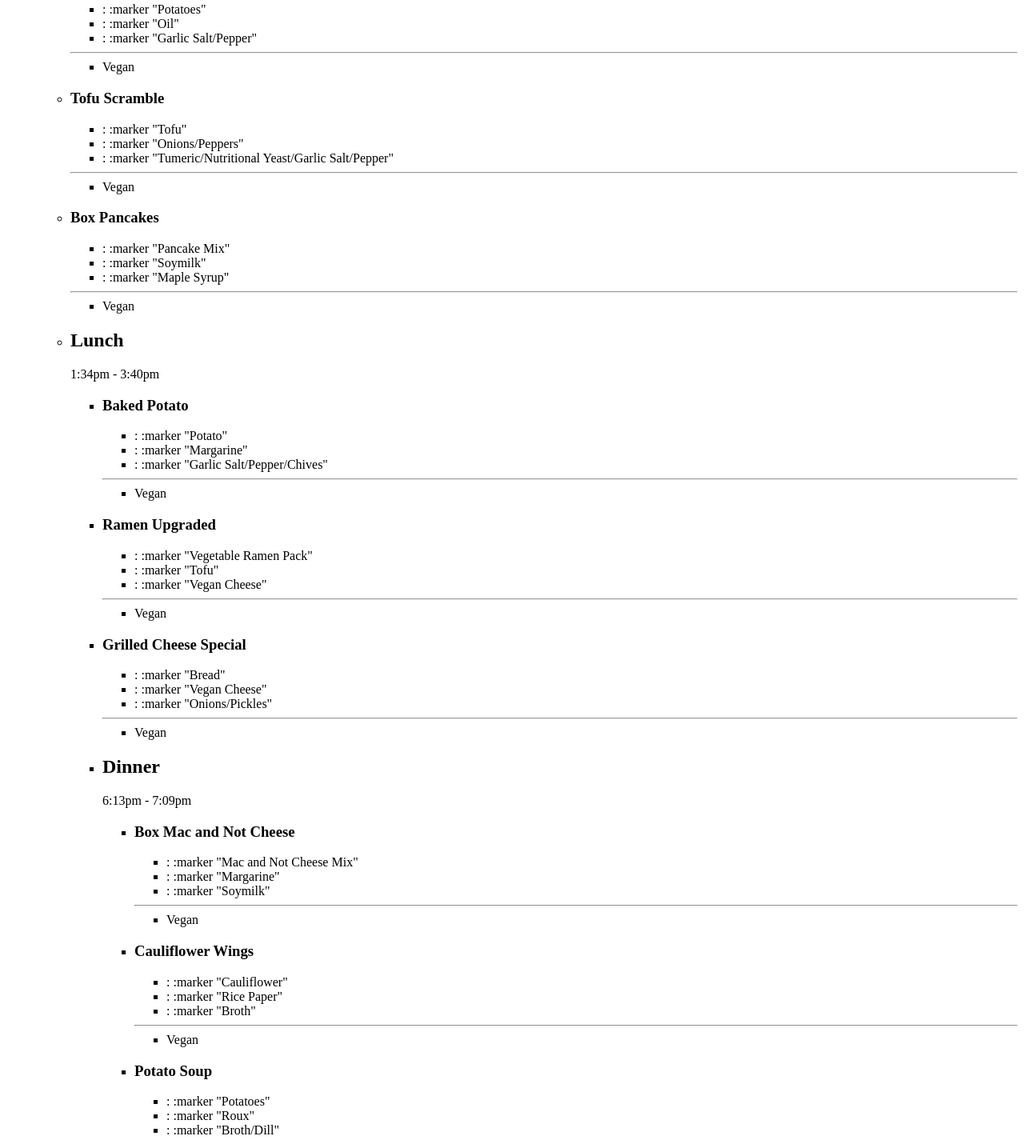
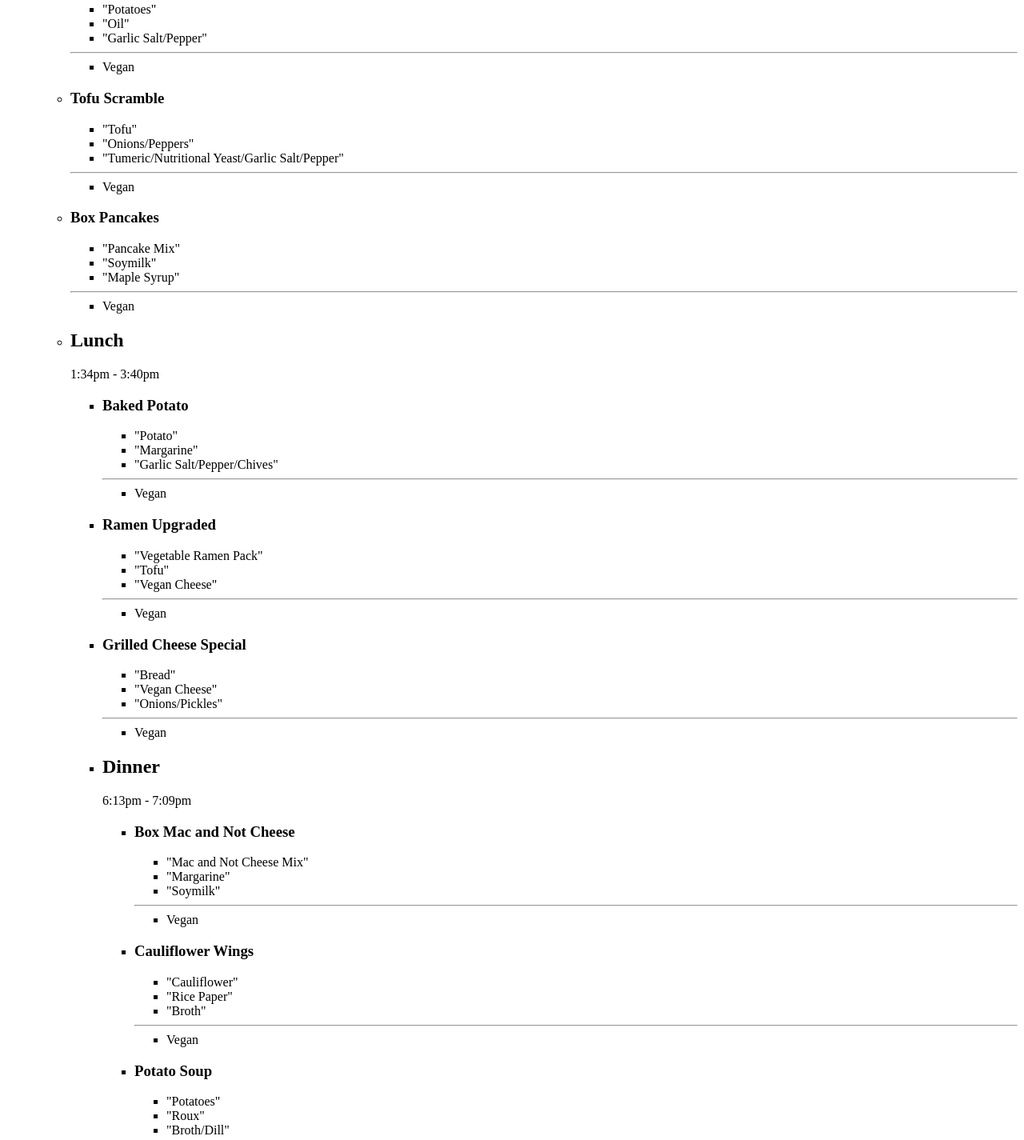
Before and after one commit to Nae1437/warmup-inline-block, a plain HTML site: page index.html in a window 1280 px wide. Shown: the part 201-1626 px from the top of the page at 80% size. Drawn offline with Linux system fonts and the light colour scheme.

Commit message:
confusion

```diff
--- a/index.html
+++ b/index.html
@@ -23,17 +23,14 @@
         <h3 class="dish-name">Diced Potatoes</h3>
         <ul class="ingredients">
         <li>
-            : :marker
             "Potatoes"
         </li>
 
         <li>
-            : :marker
             "Oil"
         </li>
 
         <li>
-            : :marker
             "Garlic Salt/Pepper"
         </li>
         </ul>
@@ -47,17 +44,14 @@
         <h3 class="dish-name">Tofu Scramble</h3>
         <ul class="ingredients">
         <li>
-            : :marker
             "Tofu"
         </li>
 
         <li>
-            : :marker
             "Onions/Peppers"
         </li>
 
         <li>
-            : :marker
             "Tumeric/Nutritional Yeast/Garlic Salt/Pepper"
         </li>
         </ul>
@@ -72,17 +66,14 @@
         <h3 class="dish-name">Box Pancakes </h3>
         <ul class="ingredients">
         <li>
-            : :marker
             "Pancake Mix"
         </li>
 
         <li>
-            : :marker
             "Soymilk"
         </li>
 
         <li>
-            : :marker
             "Maple Syrup"
         </li>
         </ul>
@@ -105,17 +96,14 @@
         <h3 class="dish-name">Baked Potato</h3>
         <ul class="ingredients">
         <li>
-            : :marker
             "Potato"
         </li>
 
         <li>
-            : :marker
             "Margarine"
         </li>
 
         <li>
-            : :marker
             "Garlic Salt/Pepper/Chives"
         </li>
         </ul>
@@ -129,17 +117,14 @@
         <h3 class="dish-name">Ramen Upgraded</h3>
         <ul class="ingredients">
         <li>
-            : :marker
             "Vegetable Ramen Pack"
         </li>
 
         <li>
-            : :marker
             "Tofu"
         </li>
 
         <li>
-            : :marker
             "Vegan Cheese"
         </li>
         </ul>
@@ -154,17 +139,14 @@
         <h3 class="dish-name">Grilled Cheese Special </h3>
         <ul class="ingredients">
         <li>
-            : :marker
             "Bread"
         </li>
 
         <li>
-            : :marker
             "Vegan Cheese"
         </li>
 
         <li>
-            : :marker
             "Onions/Pickles"
         </li>
         </ul>
@@ -187,17 +169,14 @@
         <h3 class="dish-name">Box Mac and Not Cheese</h3>
         <ul class="ingredients">
         <li>
-            : :marker
             "Mac and Not Cheese Mix"
         </li>
 
         <li>
-            : :marker
             "Margarine"
         </li>
 
         <li>
-            : :marker
             "Soymilk"
         </li>
         </ul>
@@ -211,17 +190,14 @@
         <h3 class="dish-name">Cauliflower Wings</h3>
         <ul class="ingredients">
         <li>
-            : :marker
             "Cauliflower"
         </li>
 
         <li>
-            : :marker
             "Rice Paper"
         </li>
 
         <li>
-            : :marker
             "Broth"
         </li>
         </ul>
@@ -236,17 +212,14 @@
         <h3 class="dish-name">Potato Soup</h3>
         <ul class="ingredients">
         <li>
-            : :marker
             "Potatoes"
         </li>
 
         <li>
-            : :marker
             "Roux"
         </li>
 
         <li>
-            : :marker
             "Broth/Dill"
         </li>
         </ul>
```
Also changed, not shown: styles.css (+14 -18 lines).
